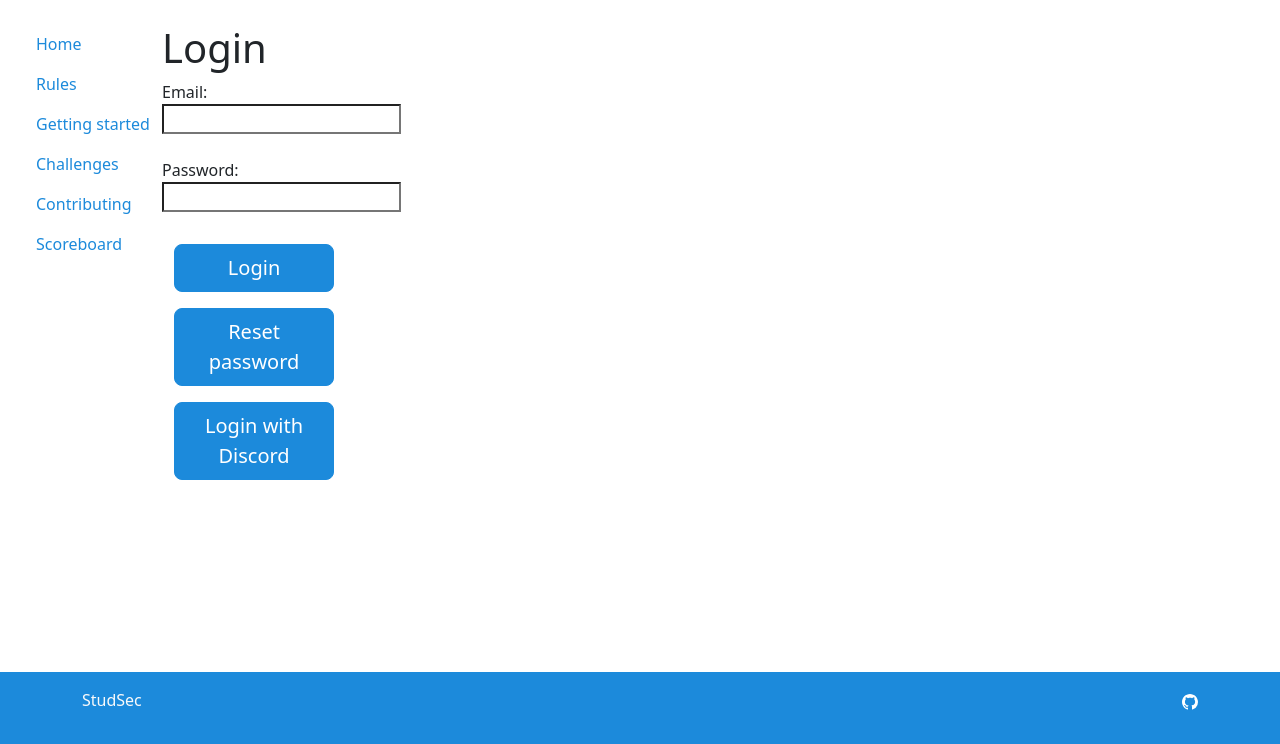
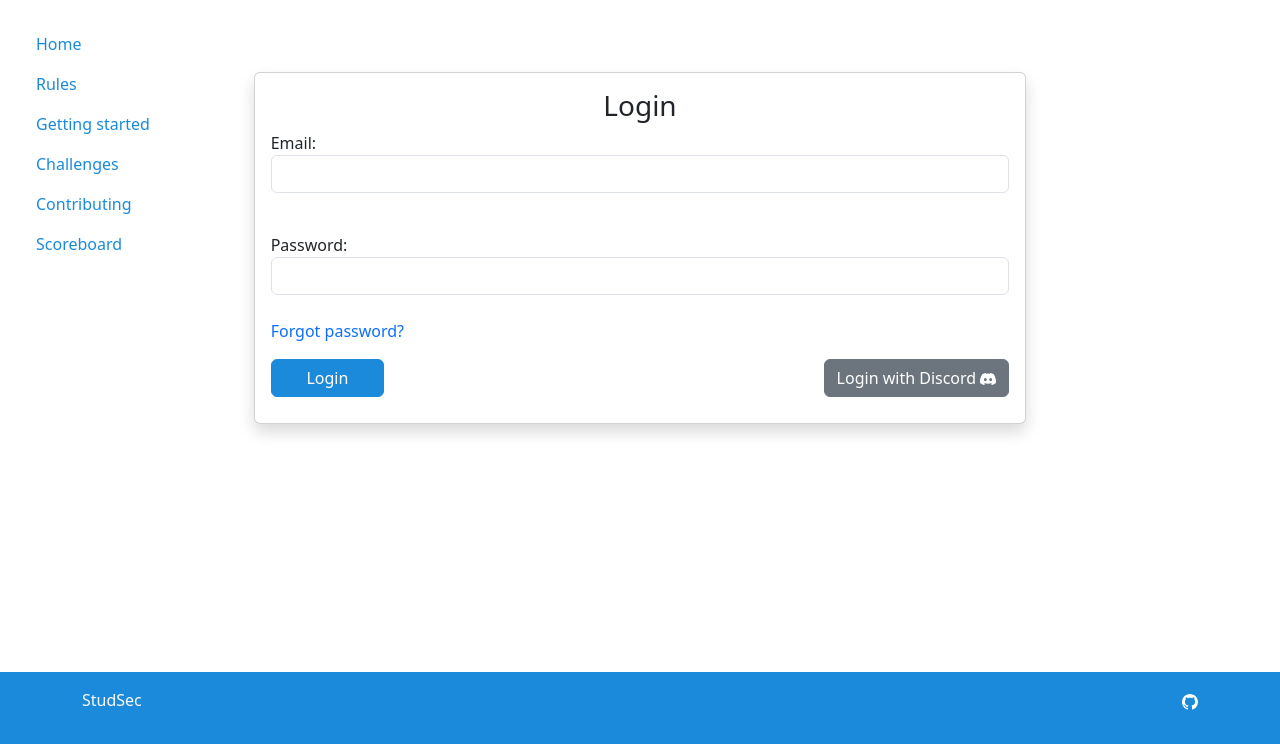
Before and after one commit to StudSec/pwncrates, a Flask app: page /login in a window 1280 px wide. Shown: the part 56-800 px from the top of the page. Run offline with Flask 3, Linux system fonts and the light colour scheme; parts of the project's set-up code (start-up, migrations or seed data) failed here and were passed over.

Commit message:
Stylized login/register screens

```diff
--- a/webapp/auth.py
+++ b/webapp/auth.py
@@ -80,17 +80,20 @@ def register():
             email = request.form["email"]
 
             if db.get_user(email=email):
-                return render_template('register.html', error='Email already taken')
+                flash("Email already taken")
+                return render_template('register.html')
 
             if not re.match(r'^[\w\.+-]+@[\w\.-]+\.\w+$', email):
-                return render_template('register.html', error='Invalid email')
+                flash('Invalid email')
+                return render_template('register.html')
 
             code = os.urandom(16).hex()
             db.insert_link(email, "confirmation", code)
             db.register_user(username, bcrypt.hashpw(password.encode(), bcrypt.gensalt()).decode('ascii'), email)
 
             if mail.confirm_email(email, f"https://{config['hostname']}{url_for('confirm_email')}?code={code}"):
-                return render_template('register.html', error='Failed to send confirmation email')
+                flash('Failed to send confirmation email')
+                return render_template('register.html')
         except KeyError:
             return "Missing parameters"
 
--- a/webapp/templates/login.html
+++ b/webapp/templates/login.html
@@ -2,40 +2,48 @@
 {% block title %}pwncrates - Login{% endblock %}
 
 {% block content %}
-    <h1>Login</h1>
+<div class="container mt-5">
+<div class="row justify-content-center">
+    <div class="col-md-10">
+    <div class="card shadow">
+          <div class="card-body">
+              <h3 class="card-title text-center">Login</h3>
               {% with messages = get_flashed_messages() %}
               {% if messages %}
-        <p>
+              <div class="text-center">
+                <p class="text-danger">
                 {% for message in messages %}
                   {{ message }}
                 {% endfor %}
                 </p>
+              </div>
               {% endif %}
               {% endwith %}
-    <form method="post" action="{{ url_for('login') }}">
+              <form method="post" action="{{ url_for('login') }}" autocomplete="off">
+                <div class="mb-3">
                     <label for="email">Email:</label>
-        <input type="text" id="email" name="email" required><br>
+                    <input type="text" id="email" name="email" class="form-control" required><br>
+                </div>
+
+                <div class="mb-3">
                     <label for="password">Password:</label>
-        <input type="password" id="password" name="password" required><br>
+                    <input type="password" id="password" name="password" class="form-control" required><br>
+                    <a class="text-decoration-none" href="{{ url_for('password_reset') }}" role="button">Forgot password?</a>
+                </div>
 
-        <div class="container overflow-hidden">
-          <div class="row py-2">
-            <div class="col-sm">
-              <button class="btn btn-secondary btn-lg btn-block" type="submit">Login</button>
+                  <div class="d-flex justify-content-between">
+                      <button class="btn btn-primary" type="submit">Login</button>
+                      <a class="btn btn btn-secondary" href="{{ url_for('discord_oauth') }}">
+                          Login with Discord
+                          <svg xmlns="http://www.w3.org/2000/svg" width="16" height="16" fill="currentColor" class="bi bi-discord" viewBox="0 0 16 16">
+                            <path d="M13.545 2.907a13.227 13.227 0 0 0-3.257-1.011.05.05 0 0 0-.052.025c-.141.25-.297.577-.406.833a12.19 12.19 0 0 0-3.658 0 8.258 8.258 0 0 0-.412-.833.051.051 0 0 0-.052-.025c-1.125.194-2.22.534-3.257 1.011a.041.041 0 0 0-.021.018C.356 6.024-.213 9.047.066 12.032c.001.014.01.028.021.037a13.276 13.276 0 0 0 3.995 2.02.05.05 0 0 0 .056-.019c.308-.42.582-.863.818-1.329a.05.05 0 0 0-.01-.059.051.051 0 0 0-.018-.011 8.875 8.875 0 0 1-1.248-.595.05.05 0 0 1-.02-.066.051.051 0 0 1 .015-.019c.084-.063.168-.129.248-.195a.05.05 0 0 1 .051-.007c2.619 1.196 5.454 1.196 8.041 0a.052.052 0 0 1 .053.007c.08.066.164.132.248.195a.051.051 0 0 1-.004.085 8.254 8.254 0 0 1-1.249.594.05.05 0 0 0-.03.03.052.052 0 0 0 .003.041c.24.465.515.909.817 1.329a.05.05 0 0 0 .056.019 13.235 13.235 0 0 0 4.001-2.02.049.049 0 0 0 .021-.037c.334-3.451-.559-6.449-2.366-9.106a.034.034 0 0 0-.02-.019Zm-8.198 7.307c-.789 0-1.438-.724-1.438-1.612 0-.889.637-1.613 1.438-1.613.807 0 1.45.73 1.438 1.613 0 .888-.637 1.612-1.438 1.612Zm5.316 0c-.788 0-1.438-.724-1.438-1.612 0-.889.637-1.613 1.438-1.613.807 0 1.451.73 1.438 1.613 0 .888-.631 1.612-1.438 1.612Z"/>
+                          </svg>
+                      </a>
                   </div>
-          </div>
-          <div class="row py-2">
-            <div class="col-sm">
-              <a class="btn btn-secondary btn-lg btn-block" href="{{ url_for('password_reset') }}">Reset password</a>
-            </div>
-          </div>
-          <div class="row py-2">
-            <div class="col-sm">
-              <a class="btn btn-secondary btn-lg btn-block" href="{{ url_for('discord_oauth') }}">Login with Discord</a>
+            </form>
           </div>
     </div>
     </div>
-      </form>
-
-
+</div>
+</div>
 {% endblock %}
```
Also changed, not shown: webapp/templates/register.html (+40 -13 lines), README.md. Lines whose indentation alone changed are shown as unchanged.
